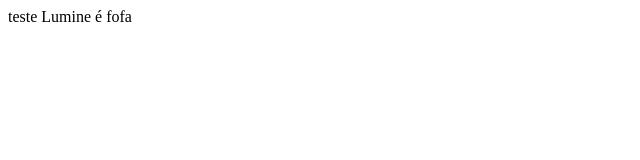
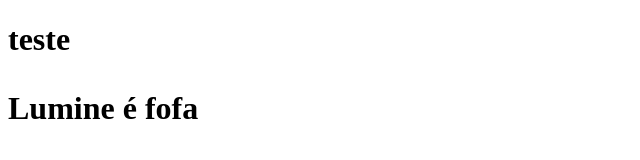
Before and after one commit to Amaterasu543/teste-github-vscode, a plain HTML site: page index.html in a window 1280 px wide. Shown: the whole page, without its empty margins (0-640 px from the left). Drawn offline with Linux system fonts and the light colour scheme.

Commit message:
Update index.html

```diff
--- a/index.html
+++ b/index.html
@@ -7,7 +7,7 @@
     <title>git github</title>
 </head>
 <body>
-    teste
-    Lumine é fofa
+    <h1>teste
+    <p>Lumine é fofa
 </body>
 </html>
```
